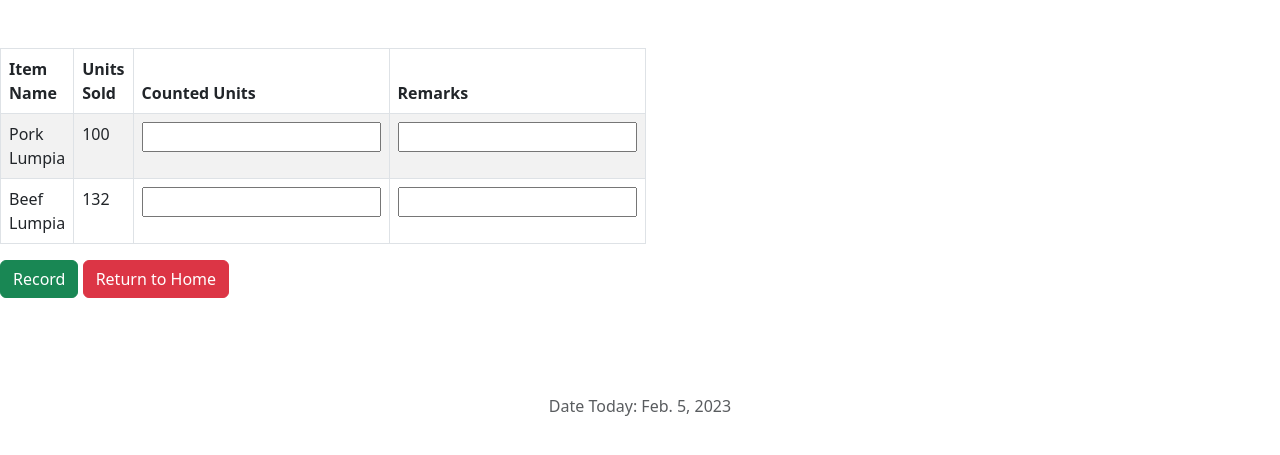
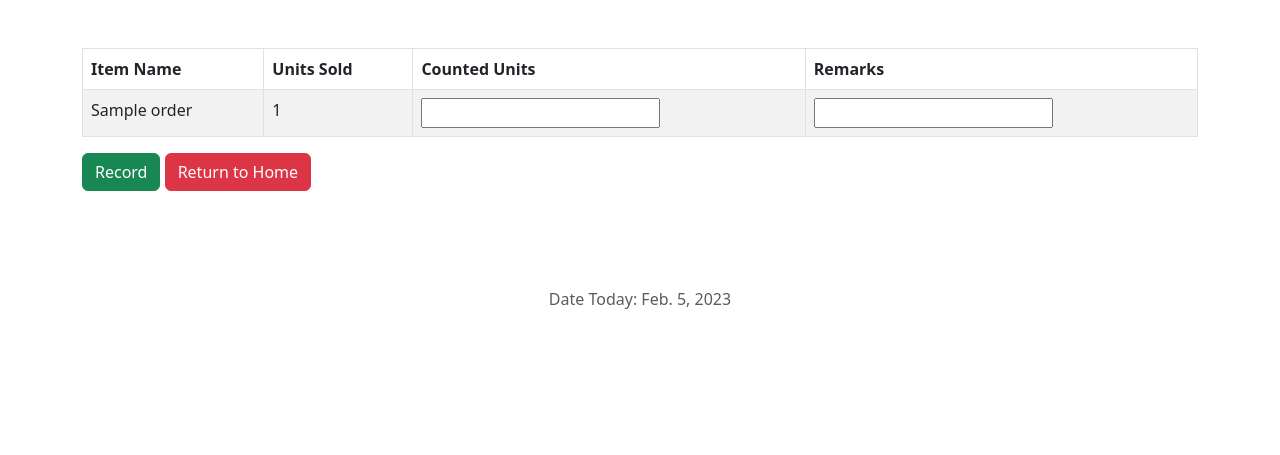
Before and after one commit to daxvii/MSYS-42-Lumpiang-Babies, a Django app: page /inventory_tally/ in a window 1280 px wide. Shown: the top 455 px of the page. Run offline with Django 4.2, Linux system fonts and the light colour scheme; data comes from the database, SQL or seed files in the repository; tables that the repository leaves empty hold one stand-in row (values such as "Sample post"); some libraries are stand-ins or nearby versions.

Commit message:
layout for inventory tally

```diff
--- a/lumpia/lumpiasys/models.py
+++ b/lumpia/lumpiasys/models.py
@@ -108,7 +108,7 @@ class DailyOrder(models.Model):
         db_table = 'Daily_order'
 
 class Inventory(models.Model):
-    product_name = models.ForeignKey(Product, on_delete=models.CASCADE)
+    product_name = models.CharField(max_length=30)
     date = models.DateField()
     remaining_inventory = models.IntegerField()
     units_sold = models.IntegerField()
--- a/lumpia/lumpiasys/templates/inventory_tally.html
+++ b/lumpia/lumpiasys/templates/inventory_tally.html
@@ -2,6 +2,7 @@
 
 <!DOCTYPE html>
 <html>
+
 <head>
     <title>Lumpia.natics System</title>
     <link rel="stylesheet" type="text/css" href="{% static '/bootstrap-5.3.0-alpha1-dist/css/bootstrap.css' %}">
@@ -9,7 +10,8 @@
 </head>
 
 <body>
-        <div class="col-5 mt-5">
+    <div class="container mt-5">
+        <form method="POST" action="#">{% csrf_token %}
             <table class="table table-striped table-bordered">
                 <thead>
                     <tr>
@@ -20,10 +22,10 @@
                     </tr>
                 </thead>
 
-                {% for inventory in inventories %}
+                {% for order in orders %}
                 <tr>
-                    <td>{{inventory.product_name.name}}</td>
-                    <td>{{inventory.units_sold}}</td>
+                    <td>{{order.item_name}}</td>
+                    <td>{{order.units_sold}}</td>
                     <td><input type="text" name="counted_units" value="{{counted_units}}"></td>
                         <td><input type="text" name="remarks" value="{{remarks}}"></td>
                 </tr>
@@ -32,10 +34,12 @@
 
             <a href="{% url 'inventory_tally' %}" class="btn btn-success">Record</a>
             <a href="{% url 'home' %}" class="btn btn-danger">Return to Home</a>
+        </form>
     </div>
 </body>
 
 <footer class="my-5 pt-5 text-muted text-center text-small">
     <p>Date Today: {{current_date}}</p>
 </footer>
+
 </html>
--- a/lumpia/lumpiasys/views.py
+++ b/lumpia/lumpiasys/views.py
@@ -61,23 +61,13 @@ def delete_product(request, pk):
 
 def inventory_tally(request):
     current_date = datetime.now().date()
-    inventories = Inventory.objects.all()
+    orders = DailyOrder.objects.all()
 
-    if(request.method == "POST"):
-        counted_units = request.POST.get('counted_units')
-        itRemarks = request.POST.get('remarks')
-
-    return render(request, 'inventory_tally.html', {'current_date':current_date, 'inventories':inventories})
+    return render(request, 'inventory_tally.html', {'current_date':current_date, 'orders':orders})
 
 def import_sales(request):
     current_date = datetime.now().date()
     products = Product.objects.all()
-
-    if(request.method == "POST"):
-        for i in products:
-            pOrders = request.POST.get('order')
-            cUnits_sold = pOrders * i.units_per_order
-
     return render(request, 'import_sales.html', {'current_date':current_date, 'products':products})
 
 def remaining_inventory(request):
```
Lines whose indentation alone changed are shown as unchanged.
